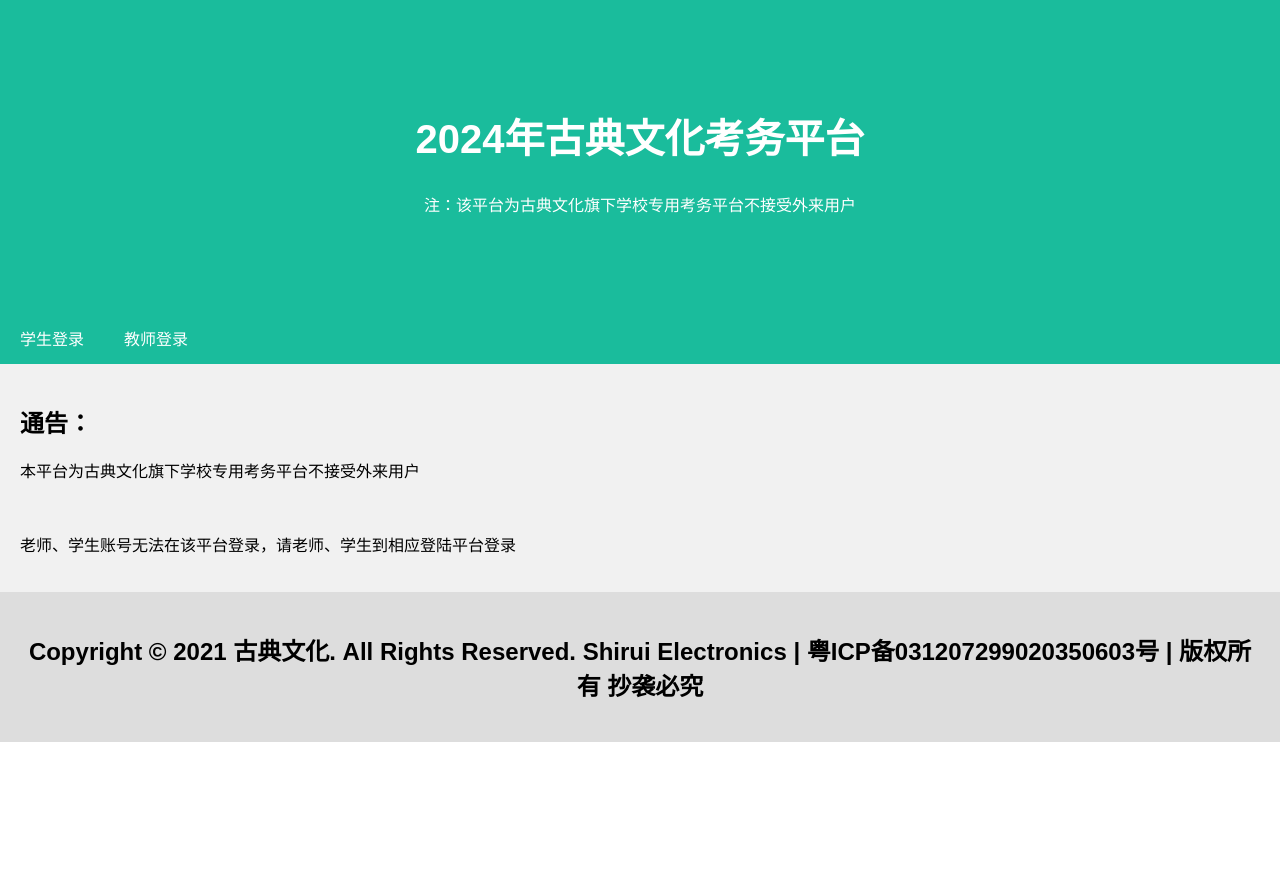
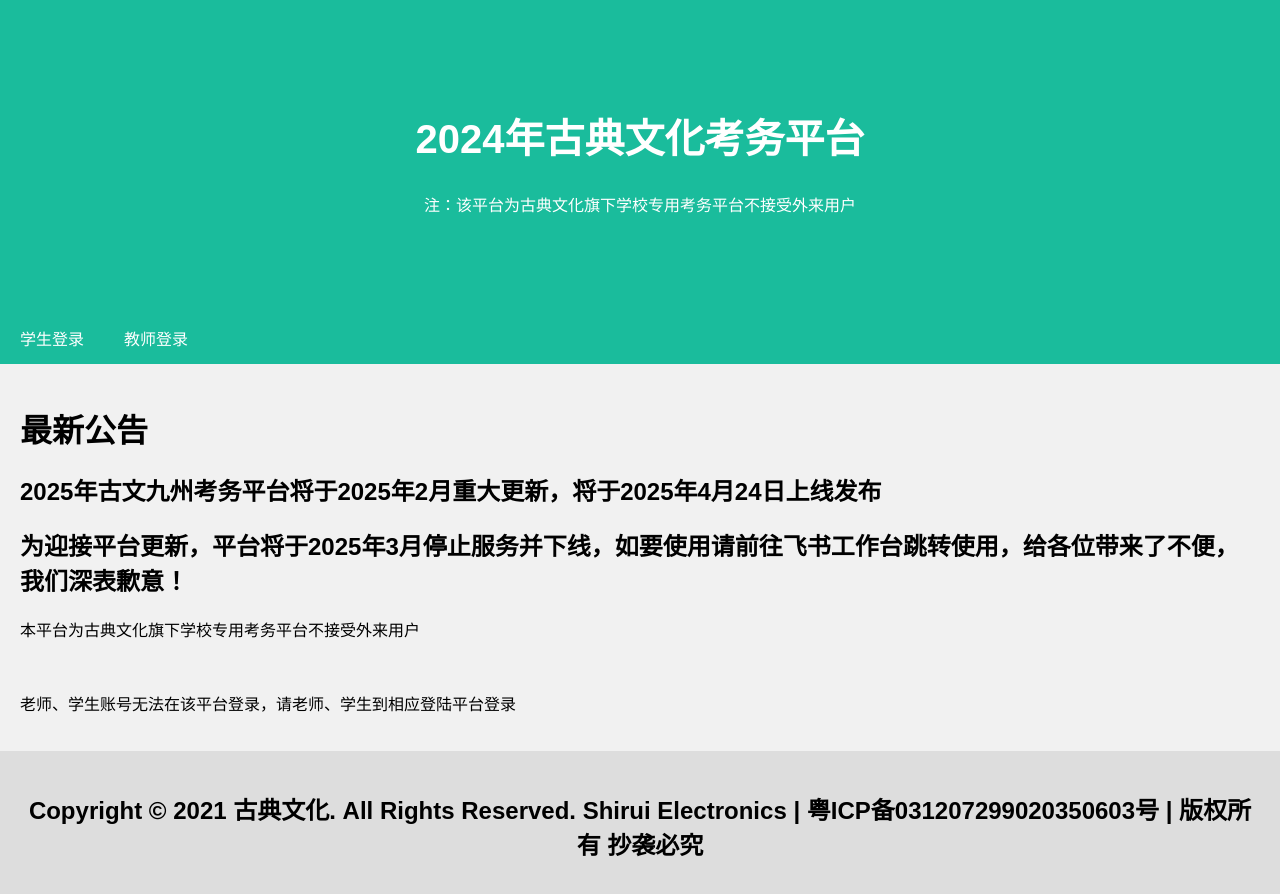
Before and after one commit to gudianwenhua/guwenkaowupingtai, a plain HTML site: page index.html in a window 1280 px wide. Before the commit the page ends 800 px from the top, so only its background shows below. Drawn offline with Linux system fonts and the light colour scheme.

Commit message:
Update index.html

```diff
--- a/index.html
+++ b/index.html
@@ -126,7 +126,9 @@ body {
 
 <div class="row">
   <div class="side">
-      <h2>通告：</h2>
+      <h1>最新公告</h1>
+      <h2>2025年古文九州考务平台将于2025年2月重大更新，将于2025年4月24日上线发布</h2>
+      <h2>为迎接平台更新，平台将于2025年3月停止服务并下线，如要使用请前往飞书工作台跳转使用，给各位带来了不便，我们深表歉意！</h2>
       <p>本平台为古典文化旗下学校专用考务平台不接受外来用户</p>
       <br>
       <p>老师、学生账号无法在该平台登录，请老师、学生到相应登陆平台登录</p>
```
